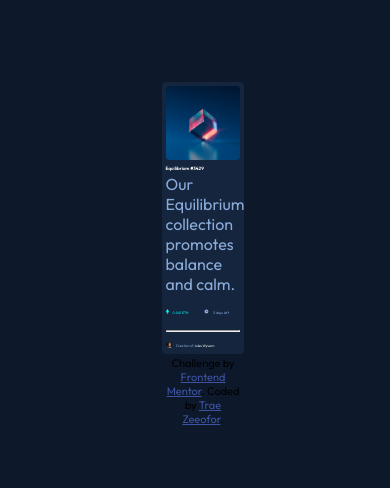
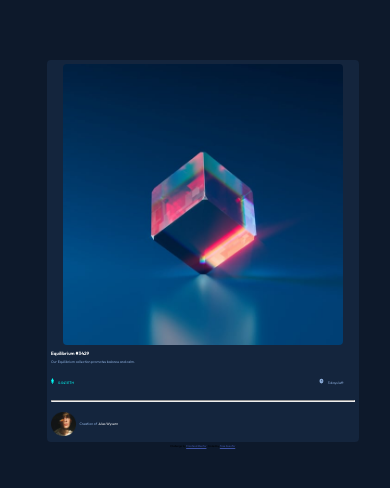
Before and after one commit to traez/nft-preview-card-component-main, a plain HTML site: page index.html in a window 390 px wide. Shown: the part 176-664 px from the top of the page. Drawn offline with Linux system fonts and the light colour scheme.

Commit message:
done after a long time

```diff
--- a/styles.css
+++ b/styles.css
@@ -1,20 +1,12 @@
 @import url('https://fonts.googleapis.com/css2?family=Fraunces:opsz,wght@9..144,700&family=Montserrat:wght@500;700&family=Outfit:wght@300;400;600&display=swap');
 
 /*
-Imported styles at top, then declared variables at root.
-Next declared selectors as much as possible in sequential order of appearance
-Media query at bottom
-Flex-box row on desktop, while flex-box column on mobile.
-Will get better in documentation, debugging and responsive design. This is but my 2nd frontendmentor project
-Date: 18.07.22
+Did well with relative units ...responsiveness with this one.
+But failed terribly when it comes to mobile view (too tired to start styling all over again for mobile),
+Also failed to apply image overlay on hover.
+Will study and research more to correct on next project.
 
-The designs were created to the following widths:
-- Mobile: 375px
-- Desktop: 1440px
-
-- Font size (paragraph): 18px
-- Family: [Outfit](https://fonts.google.com/specimen/Outfit)
-- Weights: 300, 400, 600
+HTML is fine. Problem are CSS related.
 */
 
 :root {
@@ -122,6 +114,21 @@ footer{
     border-radius:1vw;
  }
 
+ .equi:hover {
+    filter: brightness(2.5);
+    cursor: pointer;
+}
+
+h1:hover {
+    color:var(--cyan);
+    cursor: pointer;
+}
+
+.wy:hover {
+    color:var(--cyan);
+    cursor: pointer;
+}
+
 .equi-container{
     /* Centering image in container */
     display: flex;
@@ -135,6 +142,7 @@ footer{
     padding-bottom:1vw;
     padding-left:1vw;
     color:var(--soft-blue);
+    font-size:0.9vw;
 }
 
 .ether{
@@ -159,5 +167,18 @@ h1{
     color:var(--white);
 }
 
-.attribution { font-size: 11px; text-align: center; }
+.attribution { font-size:0.7vw; text-align: center; }
 .attribution a { color: hsl(228, 45%, 44%); }
+
+@media (max-width: 800px) {
+    main {
+        display:flex;
+        flex-flow:column wrap;
+        justify-content: center;
+        align-items: center;
+        align-content:center;
+        width: 80%;
+        height:auto;
+        margin: auto;
+    }
+}
```
Also changed, not shown: index.html (+6 -1 lines), images/screenshot.png (added), 3 other files.
